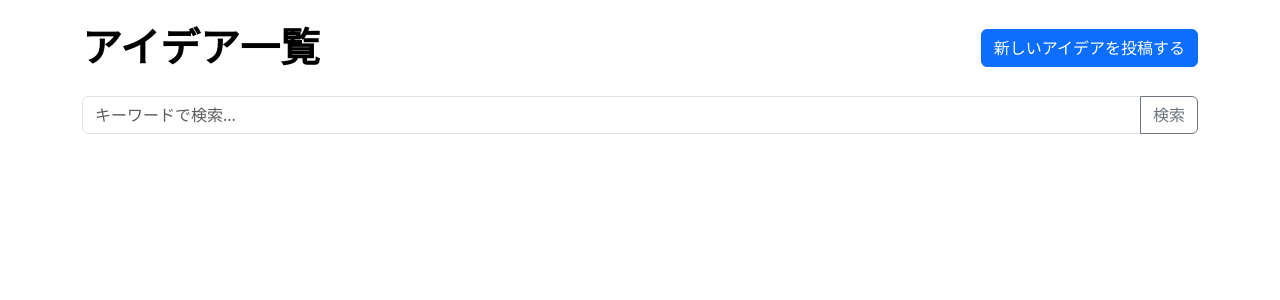
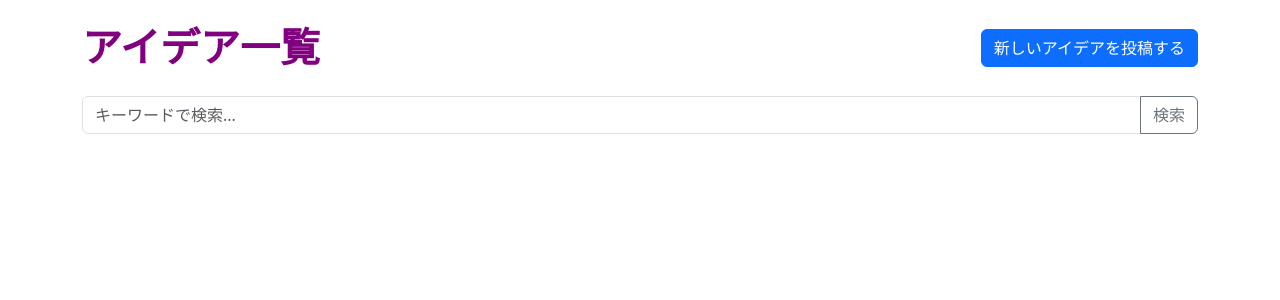
Before and after one commit to shonosuke102346/idea-box-django, a Django app: page / in a window 1280 px wide. Shown: the part 86-386 px from the top of the page. Run offline with Django 5.2, Linux system fonts and the light colour scheme; data that the repository does not hold is empty; some web fonts are replaced.

Commit message:
CSSのスタイルを変更

```diff
--- a/static/css/custom.css
+++ b/static/css/custom.css
@@ -53,3 +53,7 @@ h1 {
   max-width: 250px;
   height: auto;
 }
+
+h1 {
+  color: purple;
+}
```
